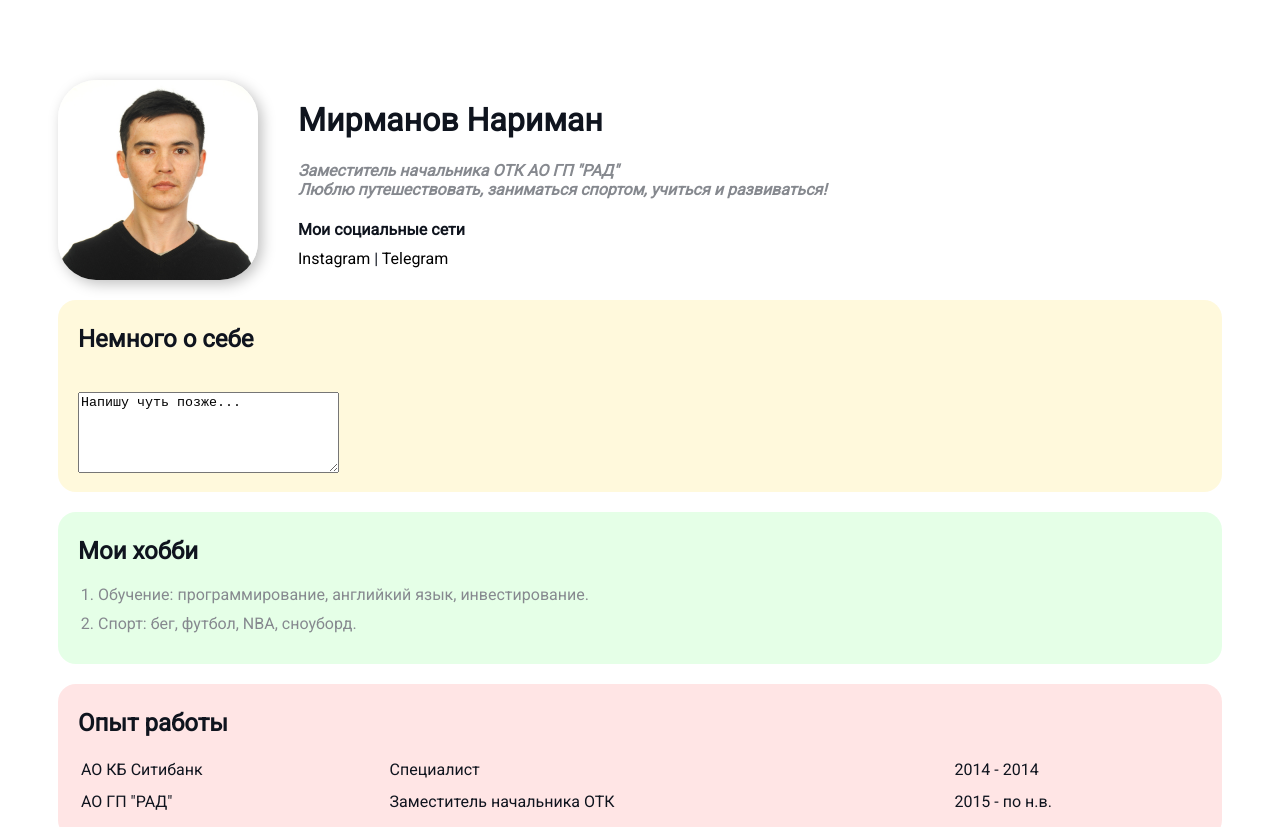
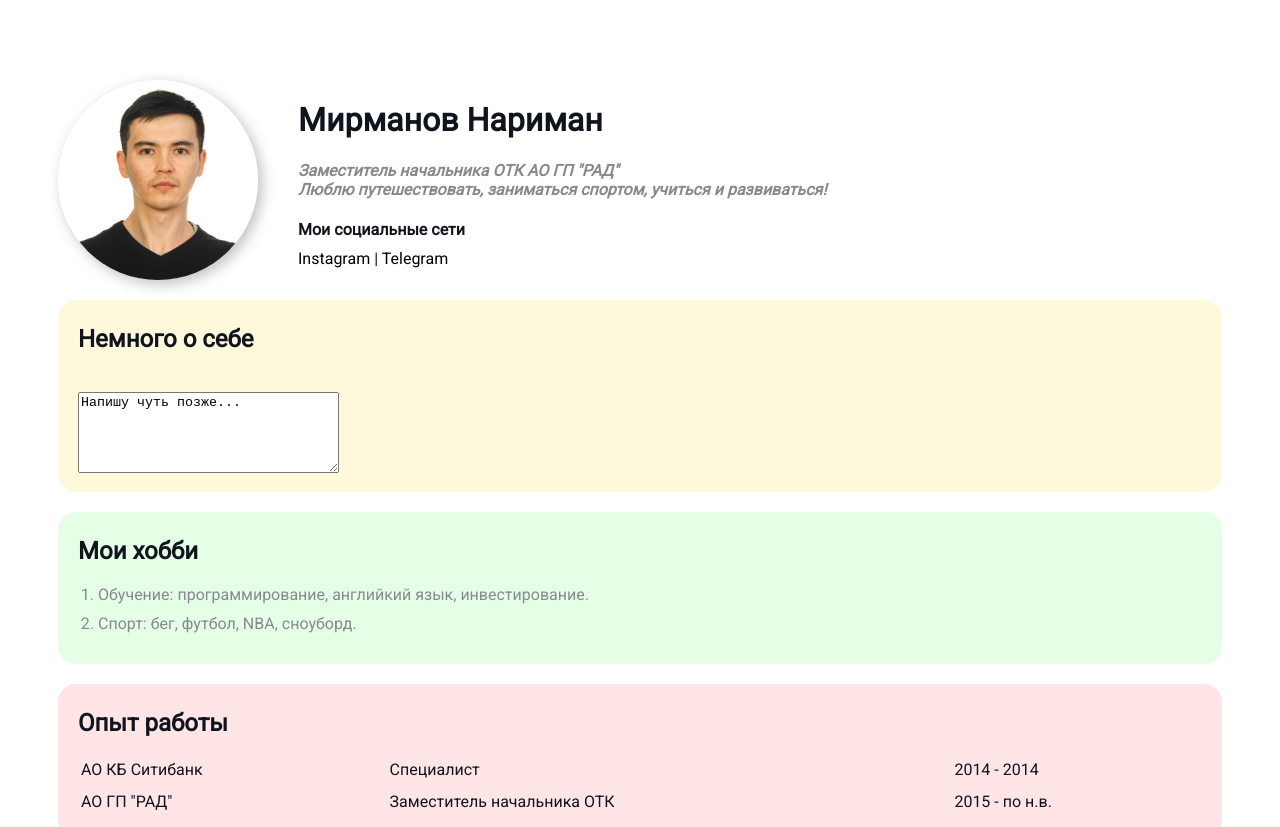
Before and after one commit to narcash/css, a plain HTML site: page index.html in a window 1280 px wide. Shown: the top 827 px of the page. Drawn offline with Linux system fonts and the light colour scheme.

Commit message:
Update style.css

```diff
--- a/style.css
+++ b/style.css
@@ -24,7 +24,7 @@ a:visited {
 
 .avatar {
     width: 200px;
-    border-radius: 38px;
+    border-radius: 50%;
     box-shadow: 4px 4px 14px rgba(0, 0, 0, 0.25);
 }
 .info p {
```
